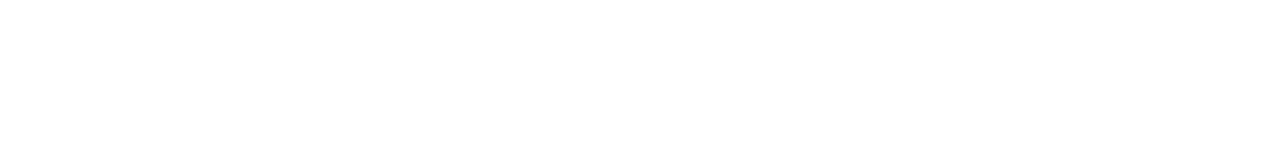
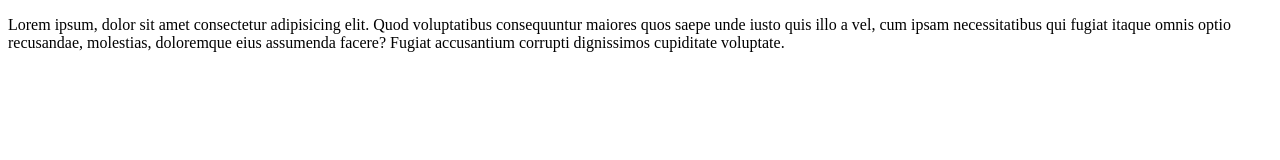
Before and after one commit to kaitodev28/trabaio-junto, a plain HTML site: page index.html in a window 1280 px wide. Drawn offline with Linux system fonts and the light colour scheme.

Commit message:
adicionar paragrafo ao index!

```diff
--- a/index.html
+++ b/index.html
@@ -6,6 +6,6 @@
     <title>ME CHUPA</title>
 </head>
 <body>
-
+    <p>Lorem ipsum, dolor sit amet consectetur adipisicing elit. Quod voluptatibus consequuntur maiores quos saepe unde iusto quis illo a vel, cum ipsam necessitatibus qui fugiat itaque omnis optio recusandae, molestias, doloremque eius assumenda facere? Fugiat accusantium corrupti dignissimos cupiditate voluptate.</p>
 </body>
 </html>
```
